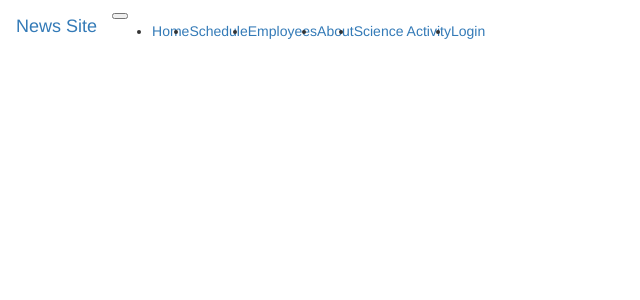
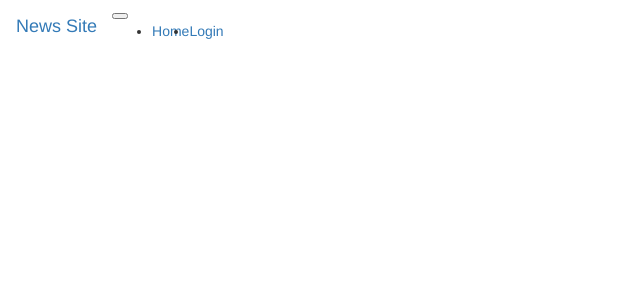
Before and after one commit to Nerevarishe/news_site, a Flask app: page / in a window 1280 px wide. Shown: the top 300 px of the page, without its empty margins (0-640 px from the left). Run offline with Flask 2, Linux system fonts and the light colour scheme; data that the repository does not hold is empty; some libraries are stand-ins or nearby versions.

Commit message:
rebuilding

```diff
--- a/app/routes.py
+++ b/app/routes.py
@@ -12,26 +12,6 @@ from app.models import User, News
 def index():
     news = News.query.order_by(News.timestamp.desc()).all()
     return render_template('index.html', title=_('Home'), news=news)
-
-
-@app.route('/schedule')
-def schedule():
-    return render_template('schedule.html', title=_('Schedule'))
-
-
-@app.route('/employees')
-def employees():
-    return render_template('employees.html', title=_('Employees'))
-
-
-@app.route('/about')
-def about():
-    return render_template('about.html', title=_('About'))
-
-
-@app.route('/science')
-def science():
-    return render_template('science.html', title=_('Science'))
 
 @app.route('/add_news', methods=['GET', 'POST'])
 @login_required
--- a/app/templates/base.html
+++ b/app/templates/base.html
@@ -21,18 +21,6 @@
             <ul class="navbar-nav">
                 <li class="nav-item">
                     <a class="nav-link" href="{{ url_for('index') }}">{{ _('Home') }}</a>
-                </li>
-                <li class="nav-item">
-                    <a class="nav-link" href="{{ url_for('schedule') }}">{{ _('Schedule') }}</a>
-                </li>
-                <li class="nav-item">
-                    <a class="nav-link" href="{{ url_for('employees') }}">{{ _('Employees') }}</a>
-                </li>
-                <li class="nav-item">
-                    <a class="nav-link" href="{{ url_for('about') }}">{{ _('About') }}</a>
-                </li>
-                <li class="nav-item">
-                    <a class="nav-link" href="{{ url_for('science') }}">{{ _('Science Activity') }}</a>
                 </li>
                 {% if current_user.is_anonymous %}
                 <li class="nav-item">
```
Also changed, not shown: app/templates/about.html (deleted, +0 -17 lines), app/templates/employees.html (deleted, +0 -18 lines), app/templates/schedule.html (deleted, +0 -19 lines), app/templates/science.html (deleted, +0 -16 lines), static/img/schedule.jpg (deleted), 1 other file.
